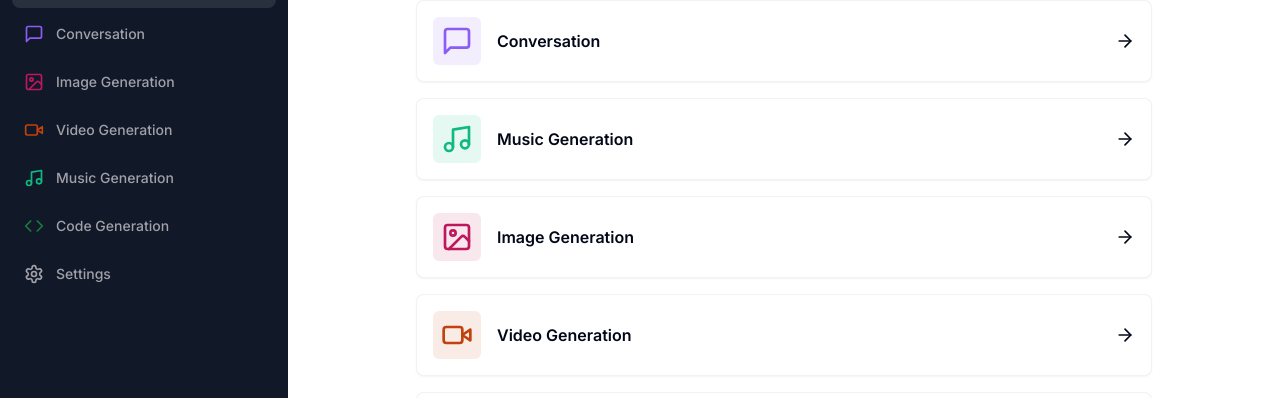
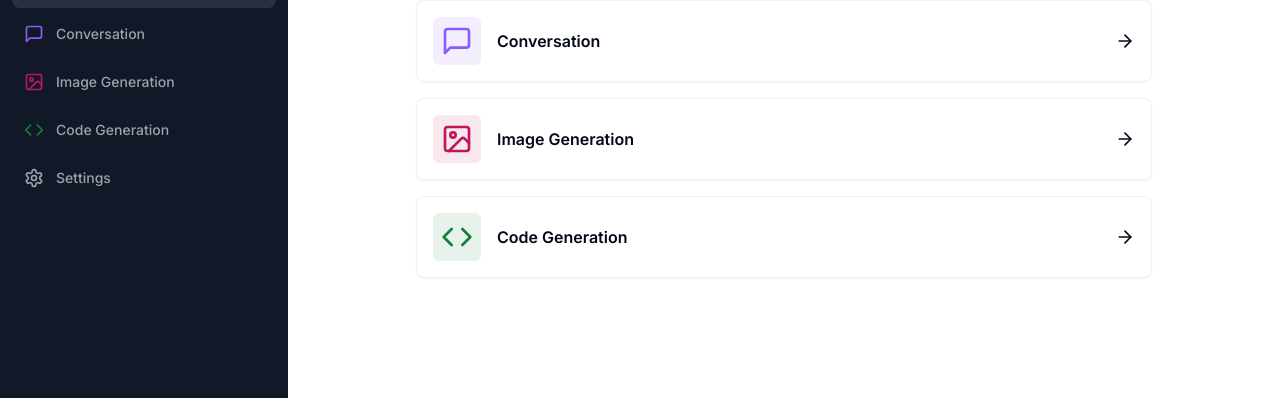
Before and after one commit to Yadui/VirtuAI, a Next.js app: page /dashboard in a window 1280 px wide. Shown: the part 148-546 px from the top of the page. Built offline with nearby package versions, Linux system fonts and the light colour scheme; no server answers.

Commit message:
changed video and music folders

```diff
--- a/app/(dashboard)/(routes)/dashboard/page.tsx
+++ b/app/(dashboard)/(routes)/dashboard/page.tsx
@@ -1,56 +1,57 @@
 "use client";
 
-import { ArrowRight, MessageSquare, Music, VideoIcon, ImageIcon, Code } from "lucide-react";
+import {
+  ArrowRight,
+  MessageSquare,
+  Music,
+  VideoIcon,
+  ImageIcon,
+  Code,
+} from "lucide-react";
 import { useRouter } from "next/navigation";
 
 import { Card } from "@/components/ui/card";
 import { cn } from "@/lib/utils";
 
-
-
 const tools = [
   {
-        label: 'Conversation',
+    label: "Conversation",
     icon: MessageSquare,
-        href: '/conversation',
+    href: "/conversation",
     color: "text-violet-500",
     bgColor: "bg-violet-500/10",
   },
+  // {
+  //     label: 'Music Generation',
+  //     icon: Music,
+  //     href: '/music',
+  //     color: "text-emerald-500",
+  //     bgColor: "bg-emerald-500/10",
+  // },
   {
-        label: 'Music Generation',
-        icon: Music,
-        href: '/music',
-        color: "text-emerald-500",
-        bgColor: "bg-emerald-500/10",
-    },
-    {
-        label: 'Image Generation',
+    label: "Image Generation",
     icon: ImageIcon,
     color: "text-pink-700",
     bgColor: "bg-pink-700/10",
-        href: '/image',
+    href: "/image",
   },
+  // {
+  //     label: 'Video Generation',
+  //     icon: VideoIcon,
+  //     color: "text-orange-700",
+  //     bgColor: "bg-orange-700/10",
+  //     href: '/video',
+  // },
   {
-        label: 'Video Generation',
-        icon: VideoIcon,
-        color: "text-orange-700",
-        bgColor: "bg-orange-700/10",
-        href: '/video',
-    },
-    {
-        label: 'Code Generation',
+    label: "Code Generation",
     icon: Code,
     color: "text-green-700",
     bgColor: "bg-green-700/10",
-        href: '/code',
+    href: "/code",
   },
 ];
 
-
-
 const HomePage = () => {
-
-
   const router = useRouter();
 
   return (
@@ -64,11 +65,8 @@ const HomePage = () => {
         </p>
       </div>
 
-
       <div className="px-4 md:px-20 lg:px-32 space-y-4">
         {tools.map((tool) => (
-
-
           <Card
             onClick={() => router.push(tool.href)}
             key={tool.href}
@@ -78,20 +76,14 @@ const HomePage = () => {
               <div className={cn("p-2 w-fit rounded-md", tool.bgColor)}>
                 <tool.icon className={cn("w-8 h-8", tool.color)} />
               </div>
-                            <div className="font-semibold">
-                                {tool.label}
-                            </div>
+              <div className="font-semibold">{tool.label}</div>
             </div>
             <ArrowRight className="w-5 h-5" />
           </Card>
-
-
         ))}
       </div>
-
-
     </div>
   );
-}
+};
 
 export default HomePage;
--- a/components/SideBar/sidebar.tsx
+++ b/components/SideBar/sidebar.tsx
@@ -2,86 +2,79 @@
 
 import Link from "next/link";
 import Image from "next/image";
-import { Montserrat } from 'next/font/google'
-import { Code, ImageIcon, LayoutDashboard, MessageSquare, Music, Settings, VideoIcon } from "lucide-react";
+import { Montserrat } from "next/font/google";
+import {
+  Code,
+  ImageIcon,
+  LayoutDashboard,
+  MessageSquare,
+  Music,
+  Settings,
+  VideoIcon,
+} from "lucide-react";
 import { usePathname } from "next/navigation";
 import { FreeCounter } from "@/components/SubscriptionModel/free-counter";
 import { cn } from "@/lib/utils";
 
-
-
-
-
-
 const poppins = Montserrat({
-    weight: '600',
-    subsets: ['latin']
+  weight: "600",
+  subsets: ["latin"],
 });
-
-
-
-
 
 const routes = [
   {
-        label: 'Dashboard',
+    label: "Dashboard",
     icon: LayoutDashboard,
-        href: '/dashboard',
-        color: "text-sky-500"
+    href: "/dashboard",
+    color: "text-sky-500",
   },
   {
-        label: 'Conversation',
+    label: "Conversation",
     icon: MessageSquare,
-        href: '/conversation',
+    href: "/conversation",
     color: "text-violet-500",
   },
   {
-        label: 'Image Generation',
+    label: "Image Generation",
     icon: ImageIcon,
     color: "text-pink-700",
-        href: '/image',
+    href: "/image",
+  },
+  // {
+  //     label: 'Video Generation',
+  //     icon: VideoIcon,
+  //     color: "text-orange-700",
+  //     href: '/video',
+  // },
+  // {
+  //     label: 'Music Generation',
+  //     icon: Music,
+  //     color: "text-emerald-500",
+  //     href: '/music',
+  // },
+  {
+    label: "Code Generation",
+    icon: Code,
+    color: "text-green-700",
+    href: "/code",
   },
   {
-        label: 'Video Generation',
-        icon: VideoIcon,
-        color: "text-orange-700",
-        href: '/video',
-    },
-    {
-        label: 'Music Generation',
-        icon: Music,
-        color: "text-emerald-500",
-        href: '/music',
-    },
-    {
-        label: 'Code Generation',
-        icon: Code,
-        color: "text-green-700",
-        href: '/code',
-    },
-    {
-        label: 'Settings',
+    label: "Settings",
     icon: Settings,
-        href: '/settings',
+    href: "/settings",
   },
 ];
-
 
 //- Note :
 //* cn : shadcnui component used to mix tailwind with dynamic
 //* (custom) class by overriding default tailwind css
 
+interface SidebarProps {
+  apiLimitCount: number;
+  isPro: boolean;
+}
 
-
-
-interface SidebarProps {
-    apiLimitCount: number,
-    isPro: boolean
-};
-
-
-export const Sidebar = ({ apiLimitCount = 0, isPro = false } : SidebarProps) => {
-
+export const Sidebar = ({ apiLimitCount = 0, isPro = false }: SidebarProps) => {
   //- Note :
   //* This is client component
 
@@ -90,7 +83,6 @@ export const Sidebar = ({ apiLimitCount = 0, isPro = false } : SidebarProps) =>
 
   //* So we are fetching there and accepting here via prop (in Client component ())
 
-
   const pathname = usePathname();
 
   return (
@@ -98,17 +90,12 @@ export const Sidebar = ({ apiLimitCount = 0, isPro = false } : SidebarProps) =>
       <div className="px-3 py-2 flex-1">
         <Link href="/dashboard" className="flex items-center pl-3 mb-14">
           <div className="relative h-8 w-8 mr-4">
-                        <Image
-                            fill
-                            alt="Logo"
-                            src="/logo.png"
-                        />
+            <Image fill alt="Logo" src="/logo.png" />
           </div>
           <h1 className={cn("text-2xl font-bold", poppins.className)}>
             Prodigy
           </h1>
         </Link>
-
 
         <div className="space-y-1">
           {routes.map((route) => (
@@ -117,7 +104,9 @@ export const Sidebar = ({ apiLimitCount = 0, isPro = false } : SidebarProps) =>
               href={route.href}
               className={cn(
                 "text-sm group flex p-3 w-full justify-start font-medium cursor-pointer hover:text-white hover:bg-white/10 rounded-lg transition",
-                                pathname === route.href ? "text-white bg-white/10" : "text-zinc-400",
+                pathname === route.href
+                  ? "text-white bg-white/10"
+                  : "text-zinc-400"
               )}
             >
               <div className="flex items-center flex-1">
@@ -129,12 +118,7 @@ export const Sidebar = ({ apiLimitCount = 0, isPro = false } : SidebarProps) =>
         </div>
       </div>
 
-
-            <FreeCounter
-                isPro={isPro}
-                apiLimitCount={apiLimitCount}
-            />
-
+      <FreeCounter isPro={isPro} apiLimitCount={apiLimitCount} />
     </div>
   );
 };
```
Also changed, not shown: 1 other file (tests, documents, lock files or other folders). Lines whose indentation alone changed are shown as unchanged.
